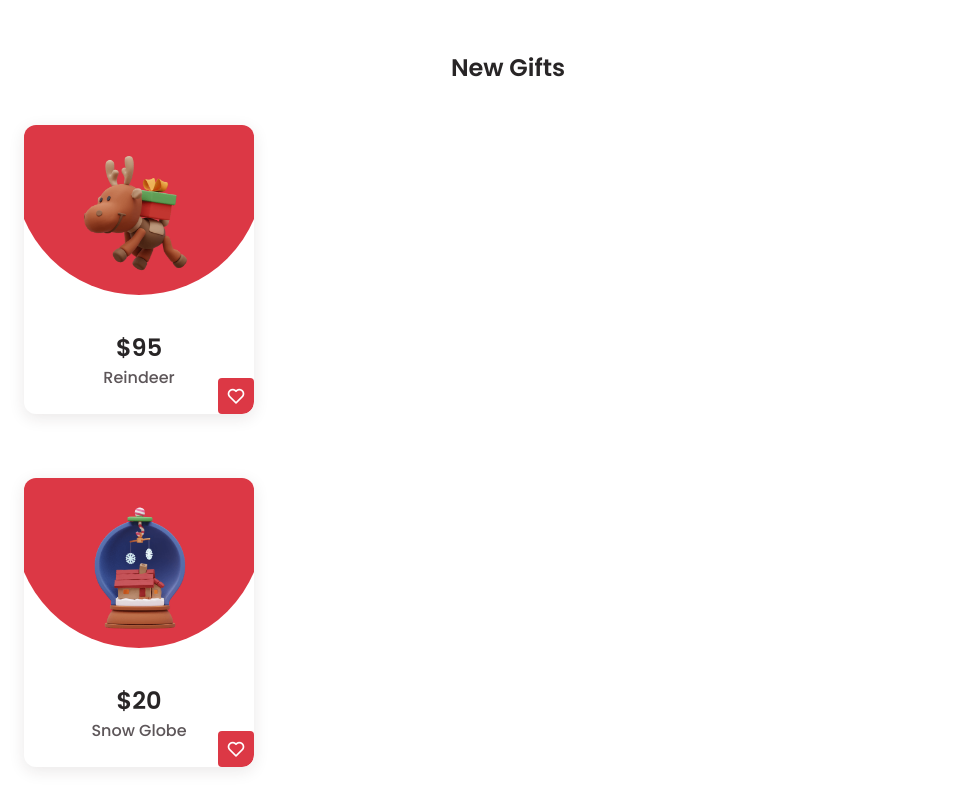
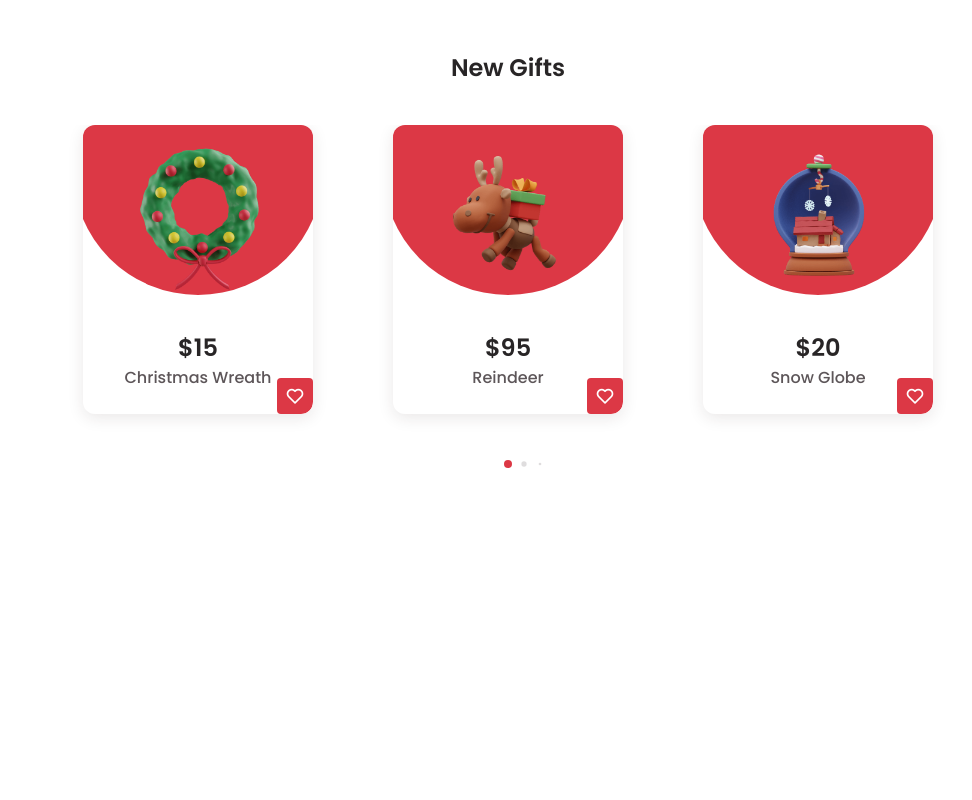
Before and after one commit to LeslieLopez25/christmas-website, a plain HTML site: page index.html in a window 1280 px wide. Shown: the part 2600-3400 px from the top of the page, without its empty margins (0-972 px from the left). After the commit the page ends 3094 px from the top, so only its background shows below. Drawn offline with nearby package versions, Linux system fonts and the light colour scheme.

Commit message:
Added swiper function

```diff
--- a/css/styles.css
+++ b/css/styles.css
@@ -413,3 +413,12 @@ button {
 .new__card:hover .new__img {
     transform: translateY(-.5rem);
 }
+
+/* CLASS SWIPER */
+.swiper-pagination-bullet {
+    background-color: var(--text-color);
+}
+
+.swiper-pagination-bullet-active {
+    background-color: var(--first-color);
+}
--- a/index.html
+++ b/index.html
@@ -10,7 +10,7 @@
     <!-- BOXICONS -->
     <link href='https://unpkg.com/boxicons@2.1.2/css/boxicons.min.css' rel='stylesheet'>
     <!-- SWIPER CSS -->
-
+    <link rel="stylesheet" href="css/swiper-bundle.min.css">
     <!-- CSS -->
     <link rel="stylesheet" href="css/styles.css">
     <!-- GOOGLE FONT -->
@@ -180,9 +180,9 @@
             </h2>
 
             <div class="new__container">
-                <div>
-                    <div>
-                        <article class="new__card">
+                <div class="swiper new-swiper">
+                    <div class="swiper-wrapper">
+                        <article class="new__card swiper-slide">
                             <div class="new__overlay"></div>
 
                             <img src="images/new1.png" alt="" class="new__img">
@@ -194,7 +194,7 @@
                             </button>
                         </article>
 
-                        <article class="new__card">
+                        <article class="new__card swiper-slide">
                             <div class="new__overlay"></div>
 
                             <img src="images/new2.png" alt="" class="new__img">
@@ -206,7 +206,7 @@
                             </button>
                         </article>
 
-                        <article class="new__card">
+                        <article class="new__card swiper-slide">
                             <div class="new__overlay"></div>
 
                             <img src="images/new3.png" alt="" class="new__img">
@@ -218,7 +218,7 @@
                             </button>
                         </article>
 
-                        <article class="new__card">
+                        <article class="new__card swiper-slide">
                             <div class="new__overlay"></div>
 
                             <img src="images/new4.png" alt="" class="new__img">
@@ -230,10 +230,14 @@
                             </button>
                         </article>
                     </div>
+
+                    <div class="swiper-pagination"></div>
                 </div>
             </div>
         </section>
     </main>
+    <!-- SWIPER JS -->
+    <script src="js/swiper-bundle.min.js"></script>
     <!-- MAIN JS -->
     <script src="js/app.js"></script>
 </body>
--- a/js/app.js
+++ b/js/app.js
@@ -37,3 +37,21 @@ function scrollHeader() {
     else header.classList.remove("scroll-header");
 }
 window.addEventListener("scroll", scrollHeader);
+
+/* NEW SWIPER */
+let newSwiper = new Swiper(".new-swiper", {
+    spaceBetween: 24,
+    loop: "true",
+    slidesPerView: "auto",
+    centeredSlides: true,
+
+    pagination: {
+        el: ".swiper-pagination",
+        dynamicBullets: true,
+    },
+    breakpoints: {
+        992: {
+            spaceBetween: 80,
+        },
+    },
+});
```
